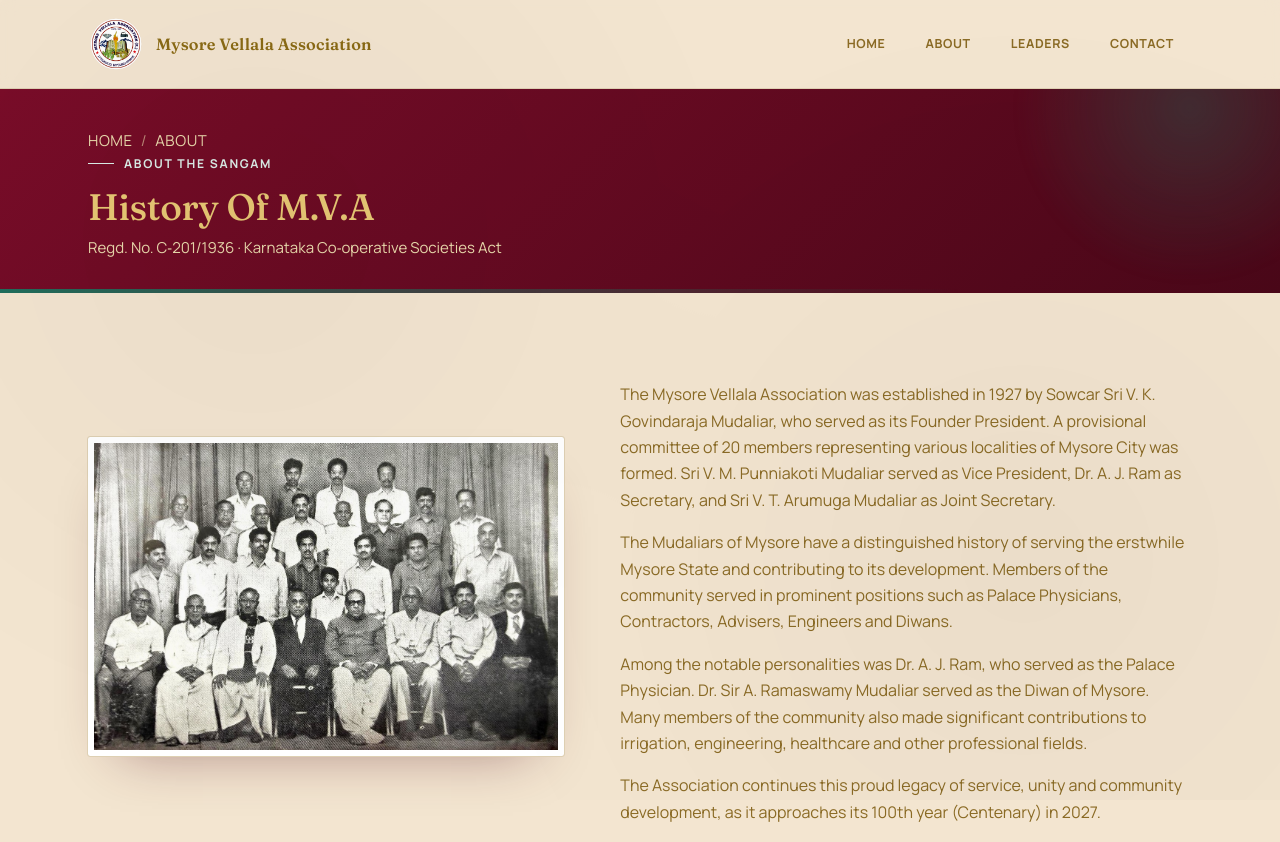
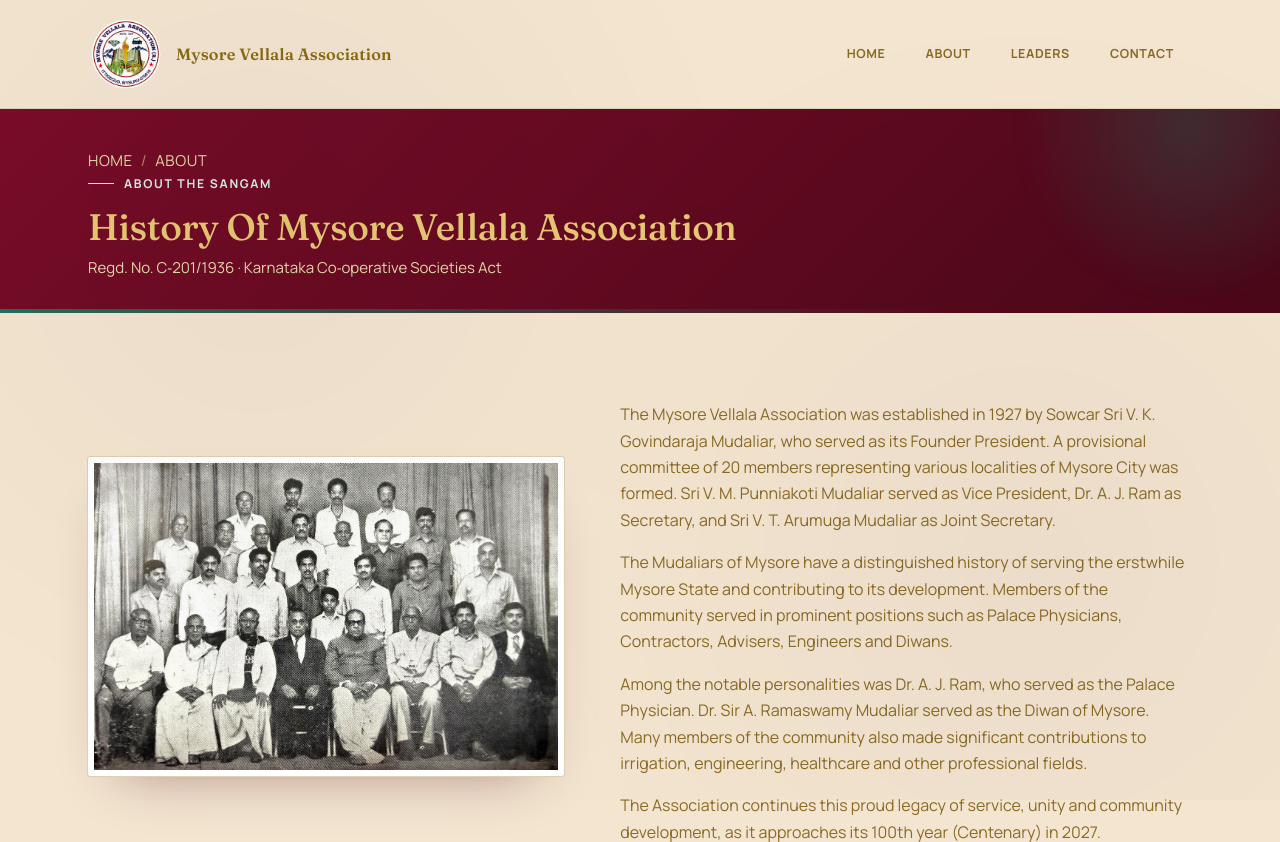
Before and after one commit to infophoenixdigimarketing/vela-mudiliyar, a PHP site: page /about.html in a window 1280 px wide. Shown: the top 842 px of the page. Run offline with PHP 8.4, Linux system fonts and the light colour scheme.

Commit message:
Update project9

```diff
--- a/client/about.html
+++ b/client/about.html
@@ -59,7 +59,7 @@
       <div class="wrap">
         <p class="breadcrumb"><a href="/">Home</a><span>/</span>About</p>
         <span class="kicker">About the Sangam</span>
-        <h1>History Of M.V.A</h1>
+        <h1>History Of Mysore Vellala Association</h1>
         <p>Regd. No. C&#8209;201/1936 &middot; Karnataka Co&#8209;operative Societies Act</p>
       </div>
     </div>
--- a/client/public/styles.css
+++ b/client/public/styles.css
@@ -156,8 +156,8 @@ p{ margin: 0 0 1rem; color: var(--ink-soft); max-width: 62ch; }
 .site-header.is-scrolled .header-inner{ padding: 10px 28px; }
 
 .brand{ display:flex; align-items:center; gap:12px; text-decoration:none; color:var(--ink); }
-.brand-mark{ width:56px; height:56px; object-fit:contain; transition: transform .45s var(--ease), width .3s var(--ease), height .3s var(--ease); }
-.site-header.is-scrolled .brand-mark{ width:44px; height:44px; }
+.brand-mark{ width:76px; height:76px; object-fit:contain; transition: transform .45s var(--ease), width .3s var(--ease), height .3s var(--ease); }
+.site-header.is-scrolled .brand-mark{ width:56px; height:56px; }
 .brand:hover .brand-mark{ transform: rotate(-8deg) scale(1.1); }
 .brand-text{
   font-family: var(--display); font-weight:600; font-size:1.02rem;
```
Also changed, not shown: client/public/mva-assets/donate/upi-qr.png.
